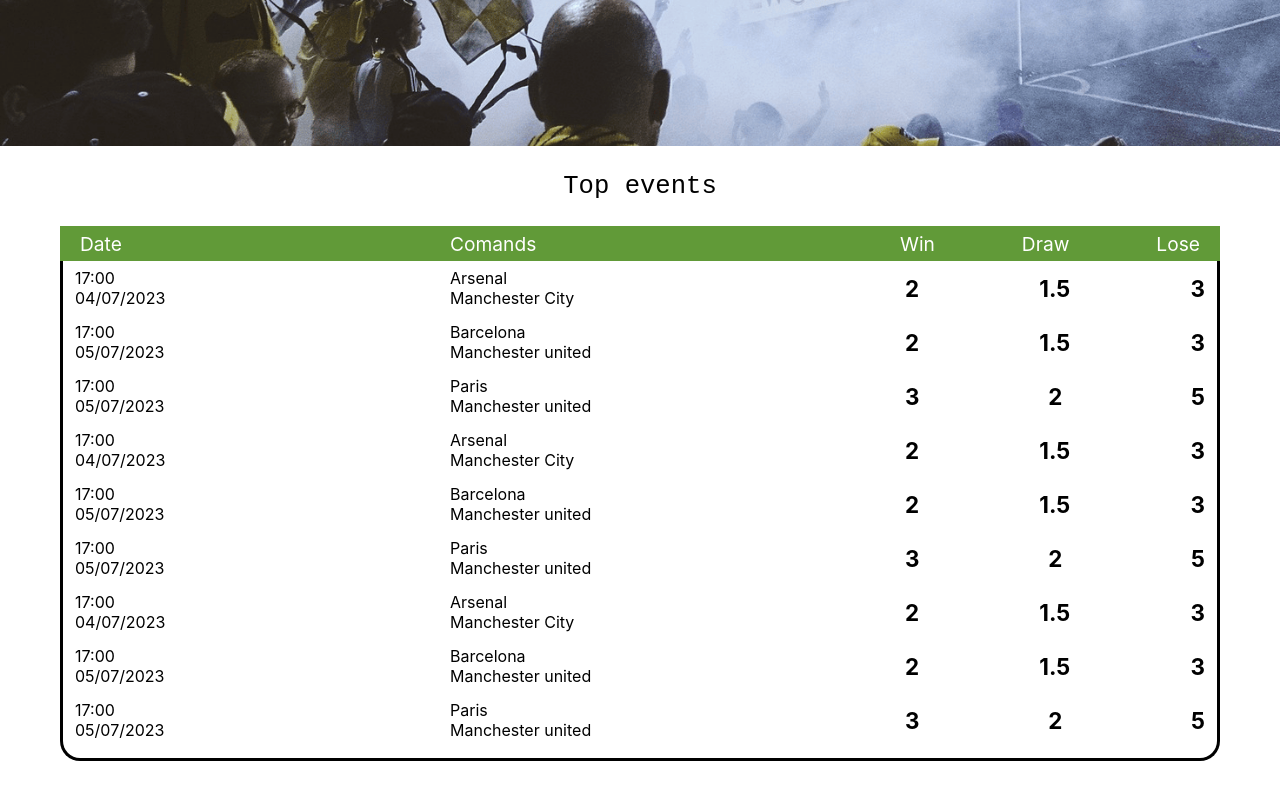
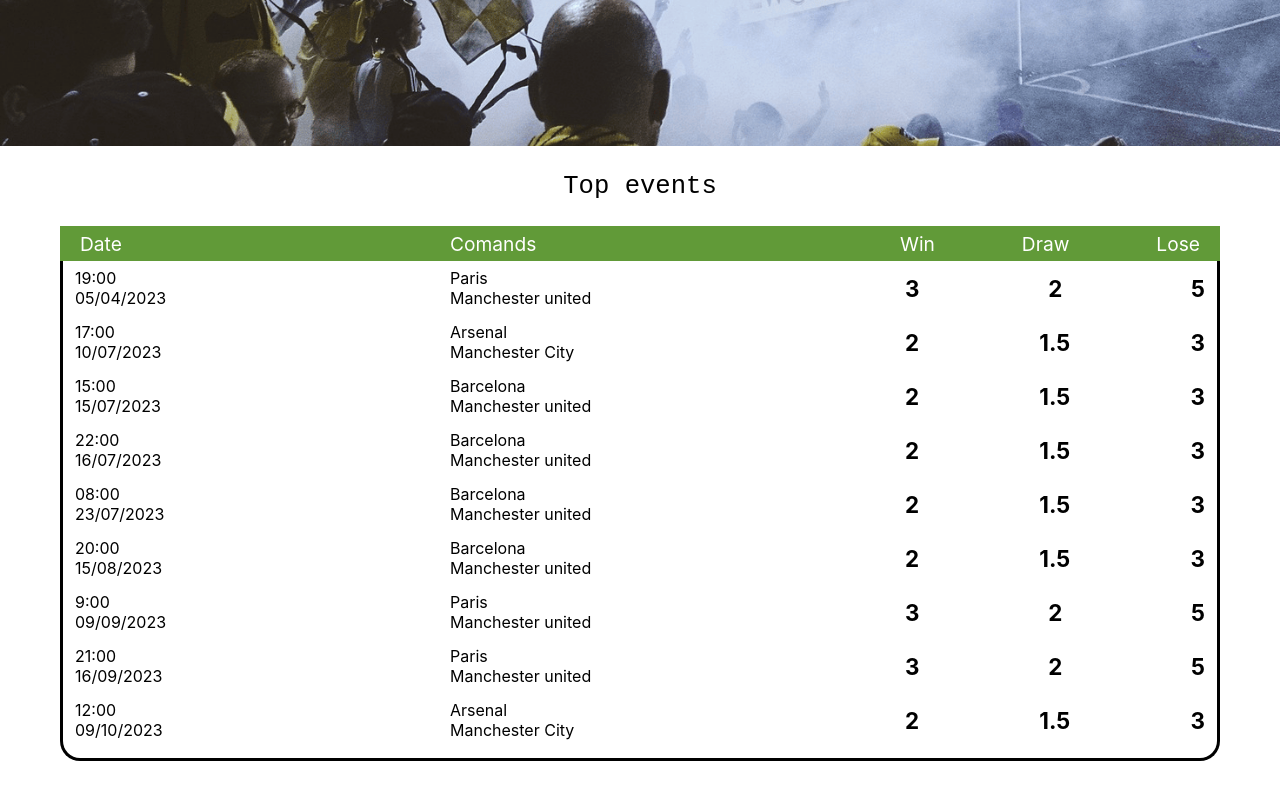
Before and after one commit to AndreiManya/bets-demo, a React (Create React App) app: page / in a window 1280 px wide. Shown: the part 794-1594 px from the top of the page. Built offline with nearby package versions, Linux system fonts and the light colour scheme.

Commit message:
fix: date sort

```diff
--- a/src/pages/main/main.tsx
+++ b/src/pages/main/main.tsx
@@ -4,12 +4,12 @@
 import './main.css'
 import { iItem } from '@/interfaces/item'
 
-const list = [
+export const list = [
   {
     id: 1,
     comandA: 'Arsenal',
     comandB: 'Manchester City',
-    date: '04/07/2023',
+    date: '10/07/2023',
     win: 2,
     lose: 1.5,
     draw: 3,
@@ -19,57 +19,57 @@
     id: 2,
     comandA: 'Barcelona',
     comandB: 'Manchester united',
-    date: '05/07/2023',
+    date: '16/07/2023',
     win: 2,
     lose: 1.5,
     draw: 3,
-    time: '17:00',
+    time: '22:00',
   },
   {
     id: 3,
     comandA: 'Paris',
     comandB: 'Manchester united',
-    date: '05/07/2023',
+    date: '16/09/2023',
     win: 3,
     lose: 2,
     draw: 5,
-    time: '17:00',
+    time: '21:00',
   },
   {
     id: 4,
     comandA: 'Arsenal',
     comandB: 'Manchester City',
-    date: '04/07/2023',
+    date: '20/11/2023',
     win: 2,
     lose: 1.5,
     draw: 3,
-    time: '17:00',
+    time: '16:00',
   },
   {
     id: 5,
     comandA: 'Barcelona',
     comandB: 'Manchester united',
-    date: '05/07/2023',
+    date: '15/07/2023',
     win: 2,
     lose: 1.5,
     draw: 3,
-    time: '17:00',
+    time: '15:00',
   },
   {
     id: 6,
     comandA: 'Paris',
     comandB: 'Manchester united',
-    date: '05/07/2023',
+    date: '05/04/2023',
     win: 3,
     lose: 2,
     draw: 5,
-    time: '17:00',
+    time: '19:00',
   },
   {
     id: 7,
     comandA: 'Arsenal',
     comandB: 'Manchester City',
-    date: '04/07/2023',
+    date: '29/12/2023',
     win: 2,
     lose: 1.5,
     draw: 3,
@@ -79,51 +79,51 @@
     id: 8,
     comandA: 'Barcelona',
     comandB: 'Manchester united',
-    date: '05/07/2023',
+    date: '23/07/2023',
     win: 2,
     lose: 1.5,
     draw: 3,
-    time: '17:00',
+    time: '08:00',
   },
   {
     id: 9,
     comandA: 'Paris',
     comandB: 'Manchester united',
-    date: '05/07/2023',
+    date: '09/09/2023',
     win: 3,
     lose: 2,
     draw: 5,
-    time: '17:00',
+    time: '9:00',
   },
   {
     id: 10,
     comandA: 'Arsenal',
     comandB: 'Manchester City',
-    date: '04/07/2023',
+    date: '09/10/2023',
     win: 2,
     lose: 1.5,
     draw: 3,
-    time: '17:00',
+    time: '12:00',
   },
   {
     id: 11,
     comandA: 'Barcelona',
     comandB: 'Manchester united',
-    date: '05/07/2023',
+    date: '15/08/2023',
     win: 2,
     lose: 1.5,
     draw: 3,
-    time: '17:00',
+    time: '20:00',
   },
   {
     id: 12,
     comandA: 'Paris',
     comandB: 'Manchester united',
-    date: '05/07/2023',
+    date: '22/12/2023',
     win: 3,
     lose: 2,
     draw: 5,
-    time: '17:00',
+    time: '13:00',
   },
 ]
 
@@ -153,7 +153,14 @@
           </div>
         </div>
         <div className="events">
-          {data?.map((e, i) => (
+          {data
+            ?.sort(
+              (a, b) =>
+                +new Date(b.date?.split('/').reverse().join('/')) -
+                +new Date(a.date?.split('/').reverse().join('/')),
+            )
+            ?.reverse()
+            ?.map((e, i) => (
               <Item
                 key={i}
                 id={e.id}
```
Lines whose indentation alone changed are shown as unchanged.
